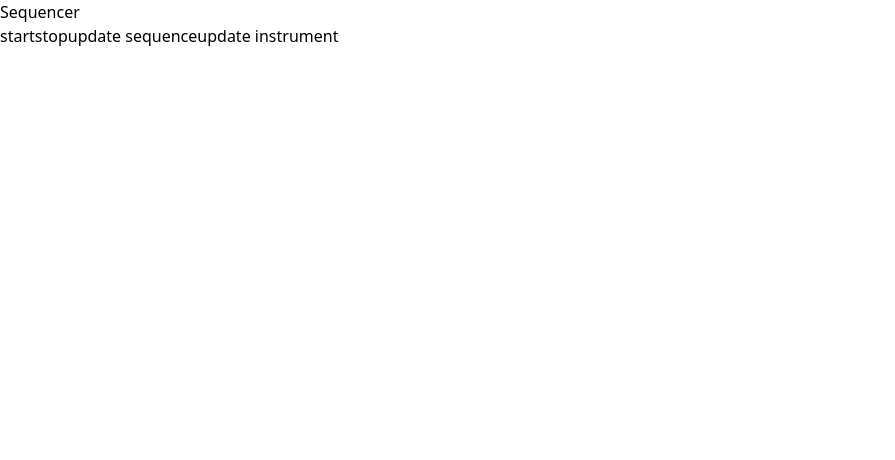
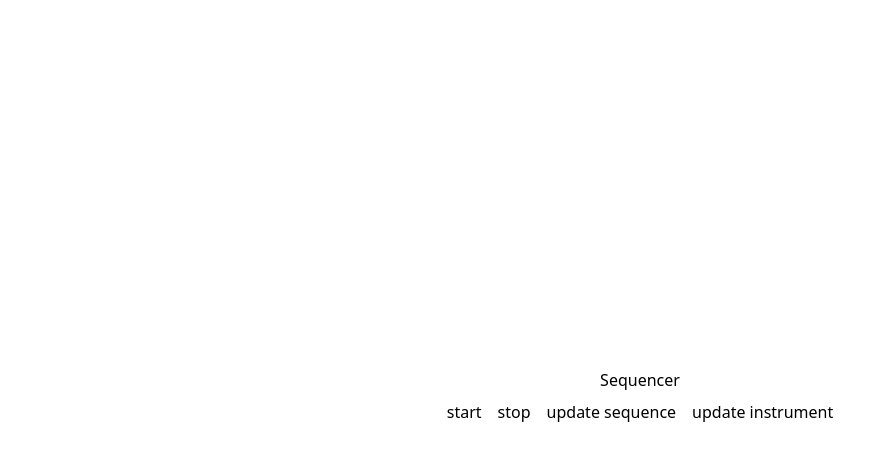
Before and after one commit to edwardhorsey/tone-sequencer, a Next.js app: page / in a window 1280 px wide. Shown: the top 460 px of the page, without its empty margins (0-895 px from the left). Built offline with nearby package versions, Linux system fonts and the light colour scheme.

Commit message:
Tailwind fix

```diff
--- a/tailwind.config.js
+++ b/tailwind.config.js
@@ -1,7 +1,7 @@
 module.exports = {
   content: [
-    ".src/pages/**/*.{js,ts,jsx,tsx}",
-    ".src/components/**/*.{js,ts,jsx,tsx}",
+    './src/pages/**/*.{js,ts,jsx,tsx}',
+    './src/components/**/*.{js,ts,jsx,tsx}',
   ],
   theme: {
     extend: {
```
